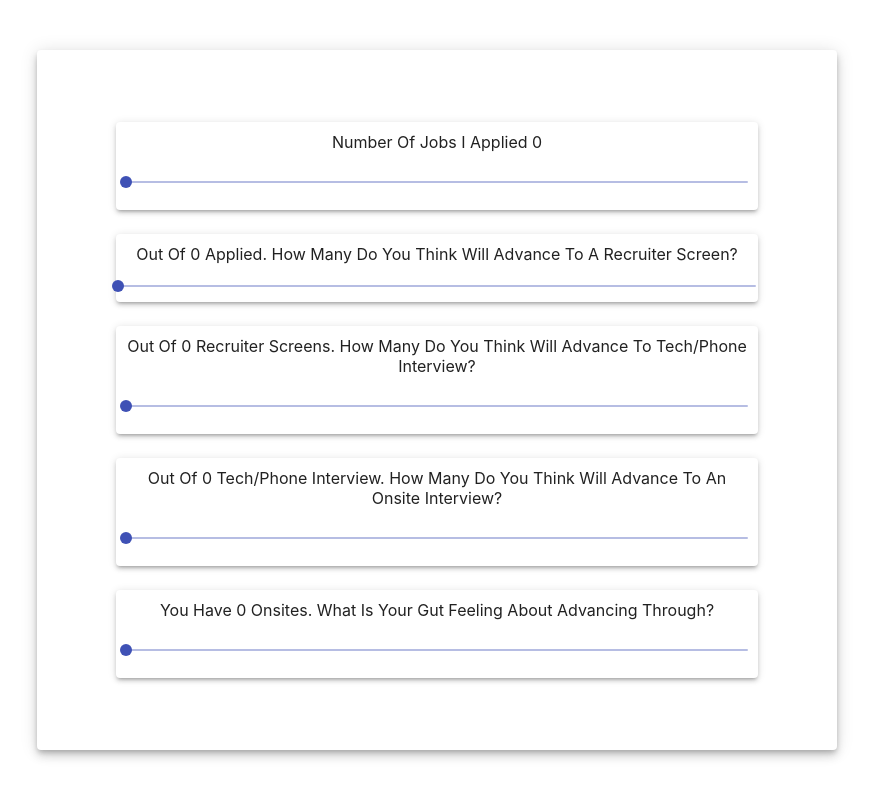
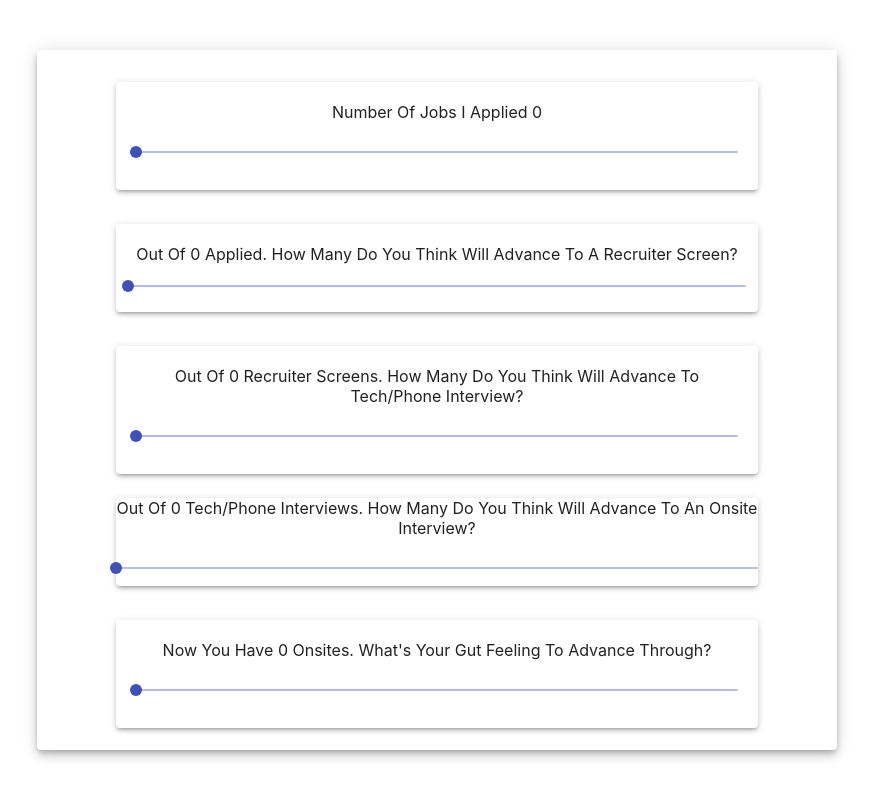
Before and after one commit to JSsquare/jobhunt-funnel, a React (Create React App) app: page / in a window 1280 px wide. Shown: the whole page, without its empty margins (203-1076 px from the left). Built offline with nearby package versions, Linux system fonts and the light colour scheme.

Commit message:
Fixing markers in slider

```diff
--- a/src/App.css
+++ b/src/App.css
@@ -14,7 +14,8 @@
 }
 .paper-stage {
   display: flex;
-  padding: 10px;
+  padding: 20px;
+  margin-top: 10px;
 }
 
 .App-header {
--- a/src/App.js
+++ b/src/App.js
@@ -12,6 +12,7 @@ class App extends React.Component {
       onsiteinterview: 0,
       offer: 0,
       final: 0,
+      isMarked: false,
       marks: [
         {
           value: 0,
@@ -43,9 +44,37 @@ class App extends React.Component {
       this.setState({onsiteinterview: value});
     } else if(stage === 'onsiteinterview-input'){
       this.setState({offer: value});
+      if(value) {
+        const newMarks = this.updatedMarks(value);
+        this.setState({isMarked: true});
+        this.setState({marks: []});
+        this.setState({marks: newMarks});
+      } else {
+        this.setState({isMarked: false});
+      };
     } else if(stage === 'offer-input'){
       this.setState({final: value});
     }
+  }
+  updatedMarks(value) {
+    let setOfMarks = new Set([((value/100) * 25).toFixed(), ((value/100) * 50).toFixed(), ((value/100) * 75).toFixed(), ((value/100) * 100).toFixed()]);
+    setOfMarks = Array.from(setOfMarks);
+    let newMarks = [{ value: 0, label: '0%',}]
+    newMarks.push({ value: ((value/100) * 100).toFixed(), label: '100%'});
+    setOfMarks.forEach((el,idx) => {
+      console.log(el, idx, typeof ((el/100) * 50).toFixed());
+      if(idx === 0 && ((el/100) * 25).toFixed() !== '0') {
+        newMarks.push({ value: ((el/100) * 25).toFixed(), label: '25%'});
+      }
+      if(idx === 1 && (((el/100) * 50).toFixed() !== Number(el).toFixed())){
+        newMarks.push({ value: ((el/100) * 50).toFixed(), label: '50%'});
+      }
+      if(idx === 2 && ((el/100) * 75).toFixed() !== Number(el).toFixed()){
+        newMarks.push({ value: ((el/100) * 75).toFixed(), label: '75%'});
+      }
+      console.log(newMarks);
+    })
+    return newMarks;
   }
 
   render() {
--- a/src/Components/Container.js
+++ b/src/Components/Container.js
@@ -75,10 +75,10 @@ class Container extends React.Component {
                 </Paper>
             </Grid>
 
-            <Grid item xs={12}>
-                <Paper elevation={3} className="paper-stage">
+            <Grid item xs={12} className="paper-stage">
+                <Paper elevation={3} >
                 <Grid container spacing={2}>
-                    <Grid item xs={12}>Out Of {this.props.propState.onsiteinterview} Tech/Phone Interview. How Many Do You Think Will Advance To An Onsite Interview?</Grid>
+                    <Grid item xs={12}>Out Of {this.props.propState.onsiteinterview} Tech/Phone Interviews. How Many Do You Think Will Advance To An Onsite Interview?</Grid>
                     <Grid item xs={12}><Slider id="onsiteinterview-input"
                             min={0}
                             max={this.props.propState.onsiteinterview}
@@ -92,11 +92,14 @@ class Container extends React.Component {
             <Grid item xs={12}>
                 <Paper elevation={3} className="paper-stage">
                 <Grid container spacing={2}>
-                    <Grid item xs={12}>You Have {this.props.propState.offer} Onsites. What Is Your Gut Feeling About Advancing Through?</Grid>
+                    <Grid item xs={12}>Now You Have {this.props.propState.offer} Onsites. What's Your Gut Feeling To Advance Through?</Grid>
                     <Grid item xs={12}><Slider id="offer-input"
                                 min={0}
                                 max={this.props.propState.offer}
                                 value={this.localValues.offerValue}
+                                marks={this.props.propState.isMarked ? this.props.propState.marks : null}
+                                valueLabelDisplay="auto"
+                                step={null}
                                 onChange={this.stageChange('offer-input')}/>
                     </Grid>
                     </Grid>
```
